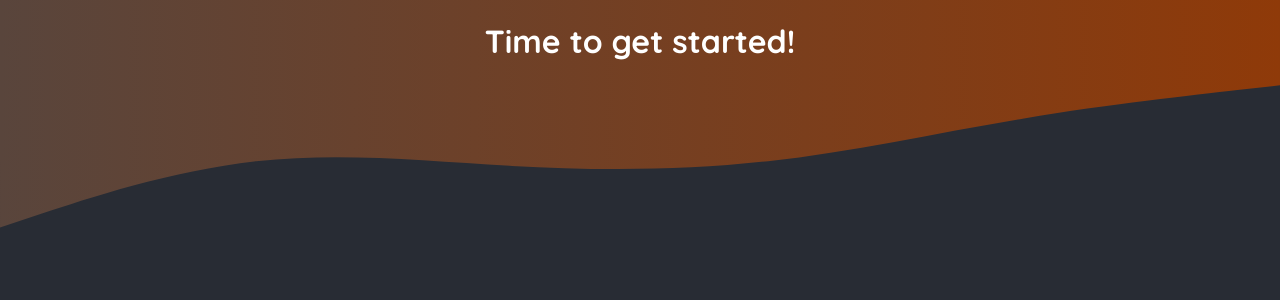
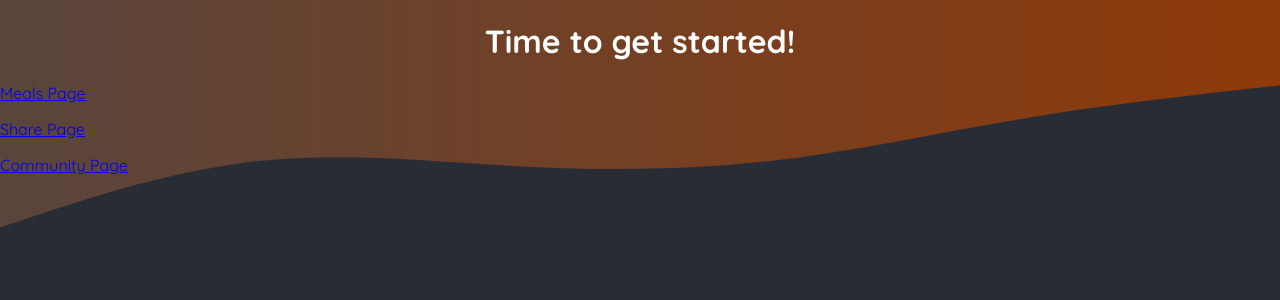
Before and after one commit to suyog200/Foodie-next-app, a Next.js app: page / in a window 1280 px wide. Shown: the top 300 px of the page. Built offline with nearby package versions, Linux system fonts and the light colour scheme.

Commit message:
added page routes

```diff
--- a/app/page.js
+++ b/app/page.js
@@ -1,9 +1,14 @@
+import Link from "next/link";
+
 export default function Home() {
   return (
     <main>
       <h1 style={{ color: 'white', textAlign: 'center' }}>
         Time to get started!
       </h1>
+      <p><Link href="/meals">Meals Page</Link></p>
+      <p><Link href="/meals/share">Share Page</Link></p>
+      <p><Link href="/community">Community Page</Link></p>
     </main>
   );
 }
```
Also changed, not shown: app/community/page.js (added, +7 -0 lines), app/meals/[slug]/page.js (added, +7 -0 lines), app/meals/page.js (added, +7 -0 lines), app/meals/share/page.js (added, +7 -0 lines).
